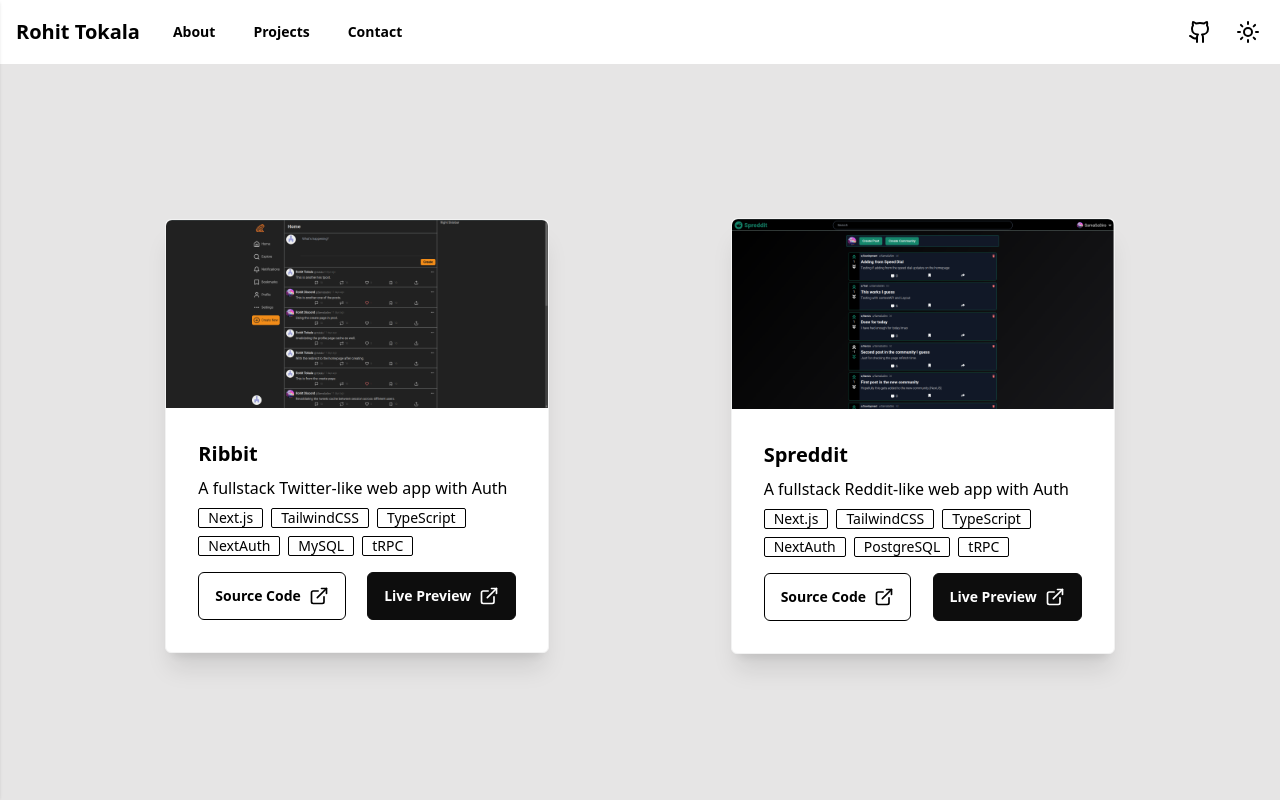
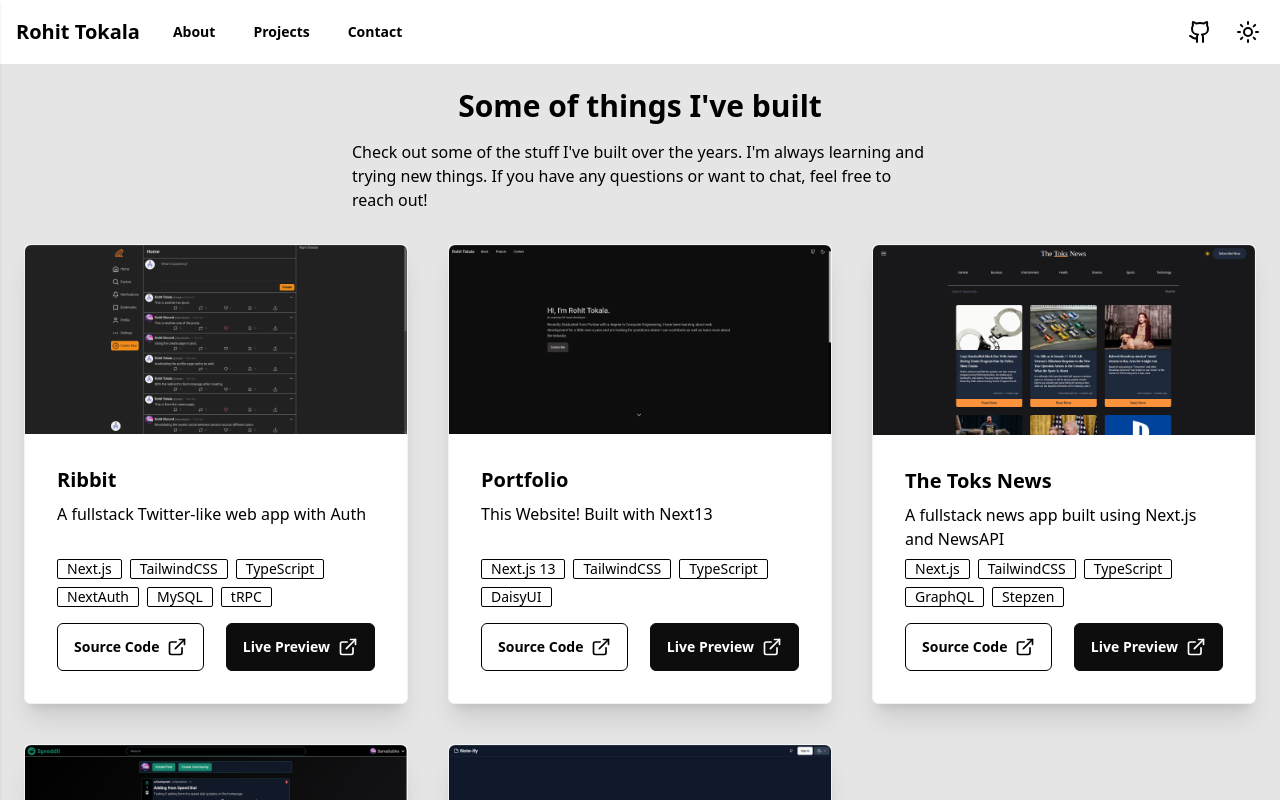
Before and after one commit to rtokala14/personal-portfolio, a Next.js app: page /projects in a window 1280 px wide. Built offline with nearby package versions, Linux system fonts and the light colour scheme.

Commit message:
Fill out all the projects in the projects page

```diff
--- a/src/app/projects/page.tsx
+++ b/src/app/projects/page.tsx
@@ -1,10 +1,22 @@
 import ProjectCard from "@/components/ProjectCard";
 import RibbitThumb from "../../../public/ribbit-thumb.webp";
 import SpredditThumb from "../../../public/spreddit-thumb.webp";
+import NoteifyThumb from "../../../public/noteify-thumb.webp";
+import NewsThumb from "../../../public/news-thumb.webp";
+import PortfolioThumb from "../../../public/portfolio-thumb.webp";
 
 function ProjectsPage() {
   return (
-    <div className="min-h-screen flex pb-14 bg-base-300 gap-4 flex-col md:flex-row items-center justify-evenly w-full">
+    <div className=" h-fit flex bg-base-300 gap-4 pb-4 flex-col items-center w-full">
+      <h1 className=" font-semibold pt-6 text-3xl">
+        {"Some of things I've built"}
+      </h1>
+      <p className=" pb-4 font-light max-w-xl">
+        {
+          "Check out some of the stuff I've built over the years. I'm always learning and trying new things. If you have any questions or want to chat, feel free to reach out!"
+        }
+      </p>
+      <ul className="grid grid-flow-row items-stretch grid-cols-1 md:grid-flow-col xl:grid-rows-2 md:grid-rows-3 gap-10">
         <ProjectCard
           thumb={RibbitThumb}
           title="Ribbit"
@@ -35,6 +47,39 @@
           gitLink="https://github.com/rtokala14/spreddit-t3"
           liveLink="https://spreddit-t3.vercel.app/"
         />
+        <ProjectCard
+          thumb={PortfolioThumb}
+          title="Portfolio"
+          blurb="This Website! Built with Next13"
+          tags={["Next.js 13", "TailwindCSS", "TypeScript", "DaisyUI"]}
+          gitLink="https://github.com/rtokala14/astro-portfolio"
+          liveLink="https://tokala.dev"
+        />
+        <ProjectCard
+          thumb={NoteifyThumb}
+          title="Note-ify"
+          blurb="A fullstack note-taking built using Firebase as a backed"
+          tags={[
+            "React",
+            "TailwindCSS",
+            "Vite",
+            "Firebase",
+            "TypeScript",
+            "React Router",
+            "ShadcnUI",
+          ]}
+          gitLink="https://github.com/rtokala14/firebase-notetaking"
+          liveLink="https://firebase-notetaking.vercel.app/"
+        />
+        <ProjectCard
+          thumb={NewsThumb}
+          title="The Toks News"
+          blurb="A fullstack news app built using Next.js and NewsAPI"
+          tags={["Next.js", "TailwindCSS", "TypeScript", "GraphQL", "Stepzen"]}
+          gitLink="https://github.com/rtokala14/news-app"
+          liveLink="http://news-app-chi-sandy.vercel.app/"
+        />
+      </ul>
     </div>
   );
 }
--- a/src/components/ProjectCard.tsx
+++ b/src/components/ProjectCard.tsx
@@ -17,7 +17,7 @@
   liveLink: string;
 }) {
   return (
-    <div className="card card-bordered rounded-md w-96 bg-base-100 shadow-xl">
+    <div className="card static card-bordered rounded-md w-96 bg-base-100 shadow-xl">
       <figure>
         <Image
           src={thumb}
```
Also changed, not shown: public/noteify-thumb.webp (added), public/portfolio-thumb.webp (added). Lines whose indentation alone changed are shown as unchanged.
